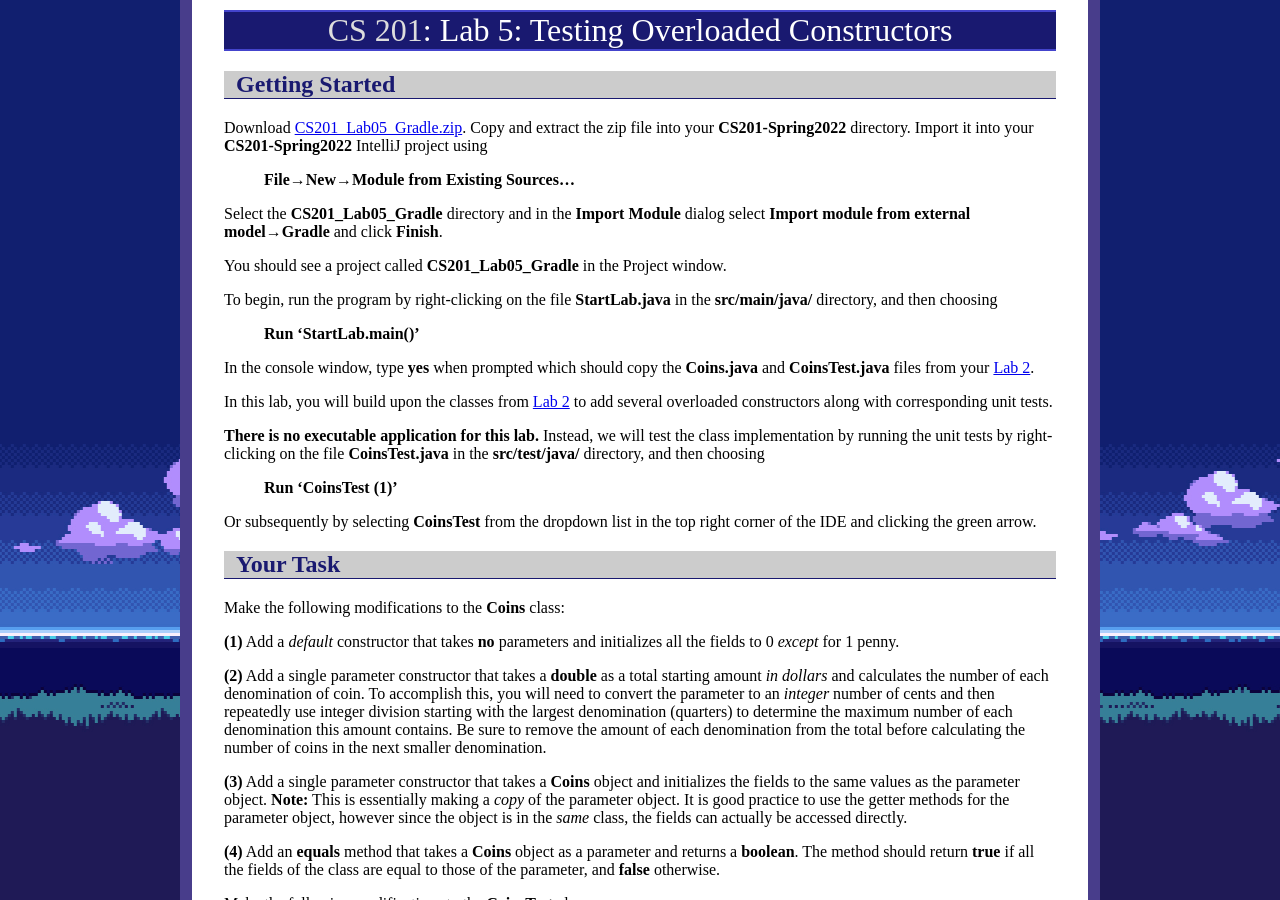
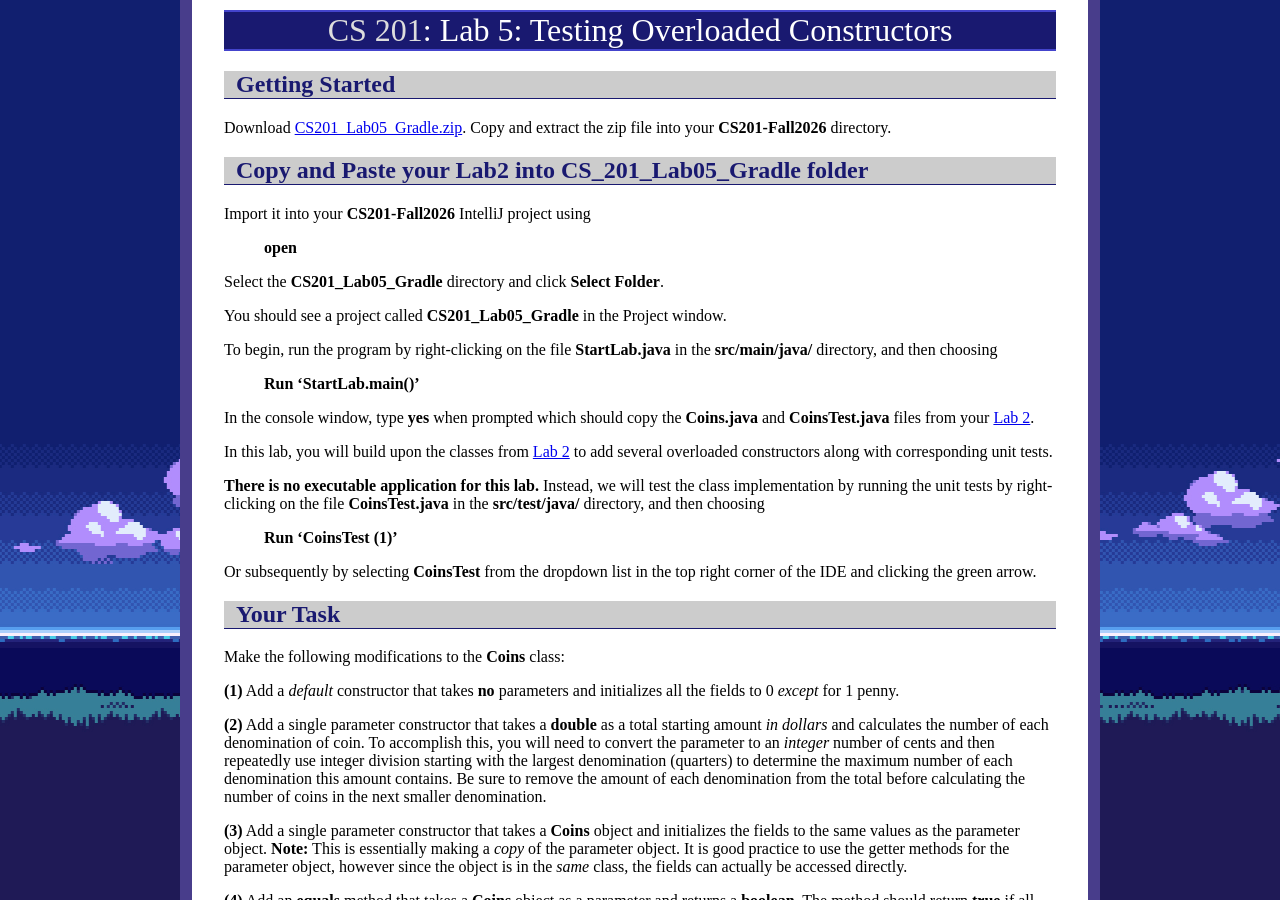
Before and after one commit to ycpcs/cs201-fall2026, a Jekyll site: the page built from labs/lab05.md, in a window 1280 px wide and 900 px high. Built offline with Jekyll 4.4.1, drawn with Linux system fonts in a browser that asks for light colours.

Commit message:
Update lab05.md

```diff
--- a/labs/lab05.md
+++ b/labs/lab05.md
@@ -5,11 +5,15 @@ title: "Lab 5: Testing Overloaded Constructors"
 
 ## Getting Started
 
-Download [CS201\_Lab05\_Gradle.zip](CS201_Lab05_Gradle.zip). Copy and extract the zip file into your **CS201-Spring2022** directory. Import it into your **CS201-Spring2022** IntelliJ project using
+Download [CS201\_Lab05\_Gradle.zip](CS201_Lab05_Gradle.zip). Copy and extract the zip file into your **CS201-Fall2026** directory.
 
-> **File&rarr;New&rarr;Module from Existing Sources...**
+## Copy and Paste your Lab2 into CS_201_Lab05_Gradle folder
 
-Select the **CS201\_Lab05\_Gradle** directory and in the **Import Module** dialog select **Import module from external model&rarr;Gradle** and click **Finish**.
+Import it into your **CS201-Fall2026** IntelliJ project using
+
+> **open**
+
+Select the **CS201\_Lab05\_Gradle** directory and click **Select Folder**.
 
 You should see a project called **CS201\_Lab05\_Gradle** in the Project window.
 
```
